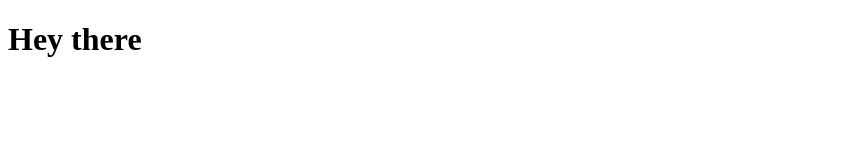
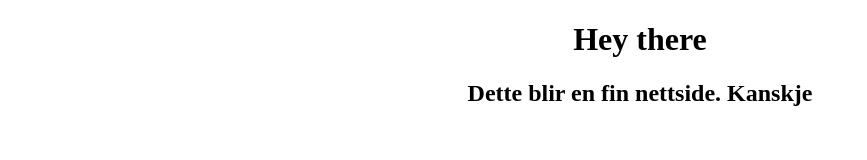
Before and after one commit to vgsbjerke/revy, a plain HTML site: page index.html in a window 1280 px wide. Shown: the whole page, without its empty margins (0-867 px from the left). Drawn offline with Linux system fonts and the light colour scheme.

Commit message:
test deployment

```diff
--- a/index.html
+++ b/index.html
@@ -6,7 +6,16 @@
     <meta name="viewport" content="width=device-width, initial-scale=1.0">
     <title>Document</title>
 </head>
+<style>
+    h1 {
+        text-align: center;
+    }
+    h2 {
+        text-align: center;
+    }
+</style>
 <body>
     <h1>Hey there</h1>
+    <h2>Dette blir en fin nettside. Kanskje</h2>
 </body>
 </html>
```
